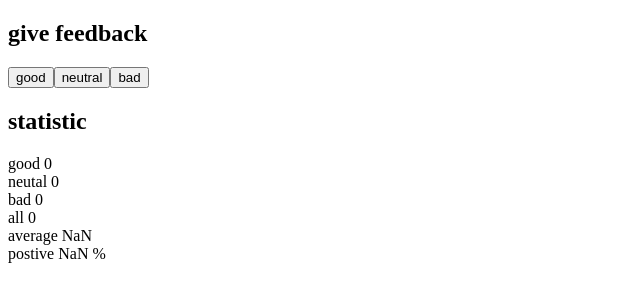
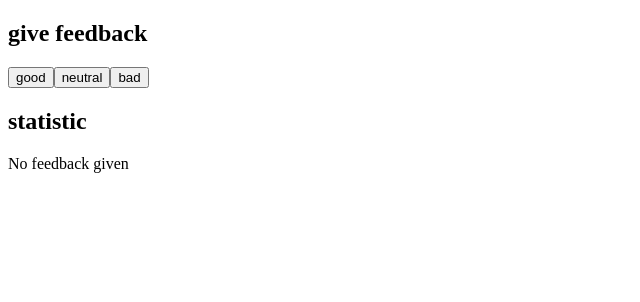
Before and after one commit to kombats/Full-Stack-Open-2024, a React (Create React App) app in the folder part1/unicafe/: page / in a window 1280 px wide. Shown: the top 302 px of the page, without its empty margins (0-640 px from the left). Built offline with nearby package versions, Linux system fonts and the light colour scheme.

Commit message:
complete

```diff
--- a/part1/unicafe/src/App.js
+++ b/part1/unicafe/src/App.js
@@ -25,6 +25,11 @@ const Statistic = () => {
 }
 
 const Rate = ({good, neutral, bad}) => {
+  if (good === 0 && neutral === 0 && bad ===0) {
+    return(
+      <div>No feedback given</div>
+    )
+  }
   return(
     <div>
       good {good}<br/>
@@ -32,7 +37,7 @@ const Rate = ({good, neutral, bad}) => {
       bad {bad}<br/>
       all {bad + neutral + good}<br/>
       average {(good - bad)/(good + neutral + bad)}<br/>
-      postive {(good/(good + neutral + bad) * 100).toFixed(13)} %<br/>
+      postive {(good/(good + neutral + bad) * 100)} %<br/>
     </div>
   )
 }
```
